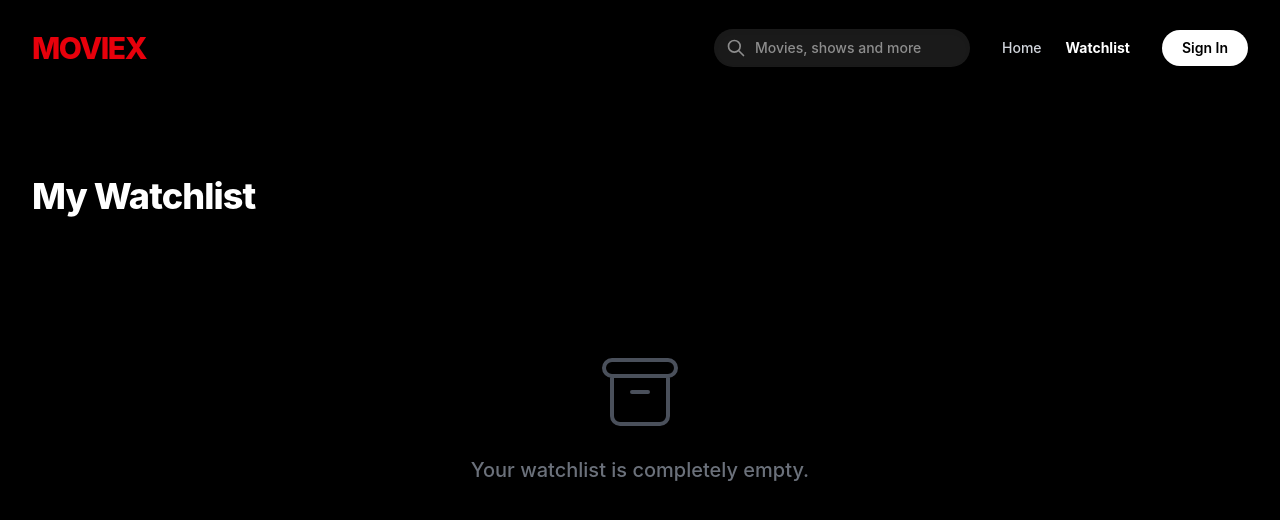
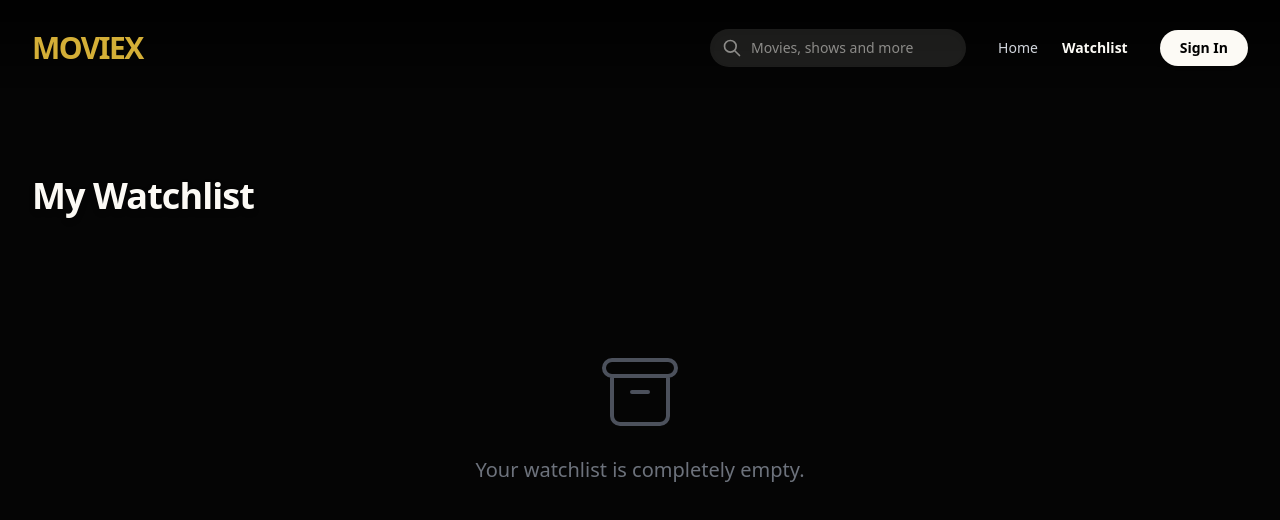
Before and after one commit to emandoyesus/Movie-Explorer, a React (Vite) app in the folder movie-explorer/: page /watchlist in a window 1280 px wide. Shown: the top 520 px of the page. Built offline with nearby package versions, Linux system fonts and the light colour scheme.

Commit message:
gold theme

```diff
--- a/movie-explorer/src/components/Hero.jsx
+++ b/movie-explorer/src/components/Hero.jsx
@@ -13,13 +13,13 @@ export default function Hero({ movie }) {
                 className="absolute inset-0 bg-cover bg-center"
                 style={{ backgroundImage: `url(${backdrop})` }}
             />
-            {/* Smooth Vignette and Gradient fades matching MovieDetails */}
-            <div className="absolute inset-0 bg-gradient-to-t from-[#0f1014] via-[#0f1014]/50 to-transparent" />
-            <div className="absolute inset-0 bg-gradient-to-r from-[#0f1014] via-[#0f1014]/60 to-transparent" />
+            {/* Smooth Vignette and Gradient fades matching obsidian theme */}
+            <div className="absolute inset-0 bg-gradient-to-t from-[#050505] via-[#050505]/50 to-transparent" />
+            <div className="absolute inset-0 bg-gradient-to-r from-[#050505] via-[#050505]/60 to-transparent" />
 
             <div className="relative z-10 w-full h-full flex items-end pb-16">
                 <div className="px-4 sm:px-6 lg:px-8 max-w-7xl mx-auto w-full">
-                    <h1 className="text-4xl sm:text-6xl md:text-7xl font-extrabold text-white mb-4 drop-shadow-lg tracking-tight max-w-3xl">
+                    <h1 className="text-5xl sm:text-7xl md:text-8xl font-serif font-bold italic text-white mb-4 drop-shadow-2xl tracking-tight max-w-4xl tracking-tighter">
                         {movie.title}
                     </h1>
                     <p className="max-w-xl text-gray-300 text-lg md:text-xl mb-8 leading-relaxed line-clamp-3 text-pretty">
@@ -27,7 +27,7 @@ export default function Hero({ movie }) {
                     </p>
                     <div className="flex gap-4">
                         <Link to={`/movie/${movie.id}`}>
-                            <button className="flex items-center gap-2 px-8 py-3 bg-white text-black rounded-full font-bold hover:bg-gray-200 transition-colors shadow-lg shadow-white/10 hover:scale-105 duration-300">
+                            <button className="flex items-center gap-2 px-8 py-3 bg-white text-black rounded-full font-bold hover:bg-gray-200 transition-colors shadow-lg gold-glow hover:scale-105 duration-300">
                                 <svg className="w-6 h-6" fill="currentColor" viewBox="0 0 20 20"><path fillRule="evenodd" d="M10 18a8 8 0 100-16 8 8 0 000 16zM9.555 7.168A1 1 0 008 8v4a1 1 0 001.555.832l3-2a1 1 0 000-1.664l-3-2z" clipRule="evenodd" /></svg>
                                 Read More
                             </button>
--- a/movie-explorer/src/components/Navbar.jsx
+++ b/movie-explorer/src/components/Navbar.jsx
@@ -75,7 +75,7 @@ export default function Navbar() {
   }, []);
 
   return (
-    <nav className={`fixed w-full z-50 transition-all duration-300 ${scrolled ? "bg-[#141414]/90 backdrop-blur-lg shadow-lg border-b border-white/5" : "bg-gradient-to-b from-black/80 to-transparent pt-2"}`}>
+    <nav className={`fixed w-full z-50 transition-all duration-300 ${scrolled ? "bg-[#050505]/90 backdrop-blur-lg shadow-lg border-b border-white/5" : "bg-gradient-to-b from-black/80 to-transparent pt-2"}`}>
       <div className="max-w-7xl mx-auto px-4 sm:px-6 lg:px-8">
         <div className="flex justify-between h-16 sm:h-20 items-center">
 
@@ -147,7 +147,7 @@ export default function Navbar() {
 
       {/* Mobile Menu */}
       {menuOpen && (
-        <div className="md:hidden bg-[#141414]/95 backdrop-blur-3xl px-4 py-4 space-y-4 border-b border-white/10 absolute w-full">
+        <div className="md:hidden bg-[#050505]/95 backdrop-blur-3xl px-4 py-4 space-y-4 border-b border-white/10 absolute w-full">
           <form onSubmit={handleSearch} className="relative flex items-center">
             <input type="text" placeholder="Search..." value={query} onChange={(e) => setQuery(e.target.value)} className="w-full px-4 py-2 rounded-full bg-white/10 text-white placeholder-white/50 border border-white/20 focus:outline-none" />
           </form>
--- a/movie-explorer/src/index.css
+++ b/movie-explorer/src/index.css
@@ -1,6 +1,38 @@
 @import "tailwindcss";
+@import url('https://fonts.googleapis.com/css2?family=Outfit:wght@300;400;600;800&family=Playfair+Display:ital,wght@0,400;0,700;1,400&display=swap');
 
 @theme {
-  --color-primary: #10b981;
-  --color-background: #000000;
+  /* ULTRA-PREMIUM LUXURY VIP CINEMA THEME */
+
+  /* Soft, elegant off-white for text to look expensive */
+  --color-white: #FCFAF5;
+  --color-black: #000000;
+
+  /* Replace typical branding (Netflix Red/Hacker Green) with rich, metallic VIP Gold */
+  --color-red-500: #E6C27A; /* Lighter shimmering gold for hovers */
+  --color-red-600: #D4AF37; /* Deep luxury gold for logos and badges */
+
+  /* Deep, sophisticated obsidian backgrounds (perfect for cinematic content) */
+  --color-gray-200: #1a1a1a;
+  --color-gray-700: #1C1C1C;
+  --color-gray-800: #121212;
+  --color-gray-900: #050505;
+
+  /* Global variables */
+  --color-primary: #D4AF37;
+  --color-background: #050505;
+
+  /* Elegant mixed typography: Outfit for modern UI readability */
+  --font-sans: 'Outfit', system-ui, -apple-system, sans-serif;
+  --font-serif: 'Playfair Display', Georgia, serif;
 }
+
+/* Add custom animations and premium glass classes */
+@layer utilities {
+  .glass-premium {
+    @apply bg-[#121212]/80 backdrop-blur-2xl border border-white/10 shadow-[0_10px_40px_rgba(0,0,0,0.8)];
+  }
+  .gold-glow {
+    @apply shadow-[0_0_20px_rgba(212,175,55,0.4)];
+  }
+}
--- a/movie-explorer/src/pages/Home.jsx
+++ b/movie-explorer/src/pages/Home.jsx
@@ -74,7 +74,7 @@ export default function Home() {
     const heroMovie = selectedGenre ? null : popular[0];
 
     return (
-        <div className="bg-[#0f1014] min-h-screen text-white pb-12 w-full">
+        <div className="bg-[#050505] min-h-screen text-white pb-12 w-full">
             {/* --- HERO --- */}
             {heroMovie ? <Hero movie={heroMovie} /> : <div className="pt-24" />}
 
@@ -97,7 +97,7 @@ export default function Home() {
                             <button
                                 key={g.id}
                                 className={`px-5 py-2 rounded-full font-medium tracking-wide transition-all border whitespace-nowrap ${selectedGenre === g.id
-                                    ? "bg-red-600 text-white border-red-500 shadow-[0_0_15px_rgba(220,38,38,0.5)]"
+                                    ? "bg-red-600 text-white border-red-500 shadow-[0_0_15px_rgba(212,175,55,0.5)]"
                                     : "bg-white/10 backdrop-blur-md text-gray-200 border-white/10 hover:bg-white/20 hover:text-white shadow-sm"
                                     }`}
                                 onClick={() => setSelectedGenre(g.id)}
```
